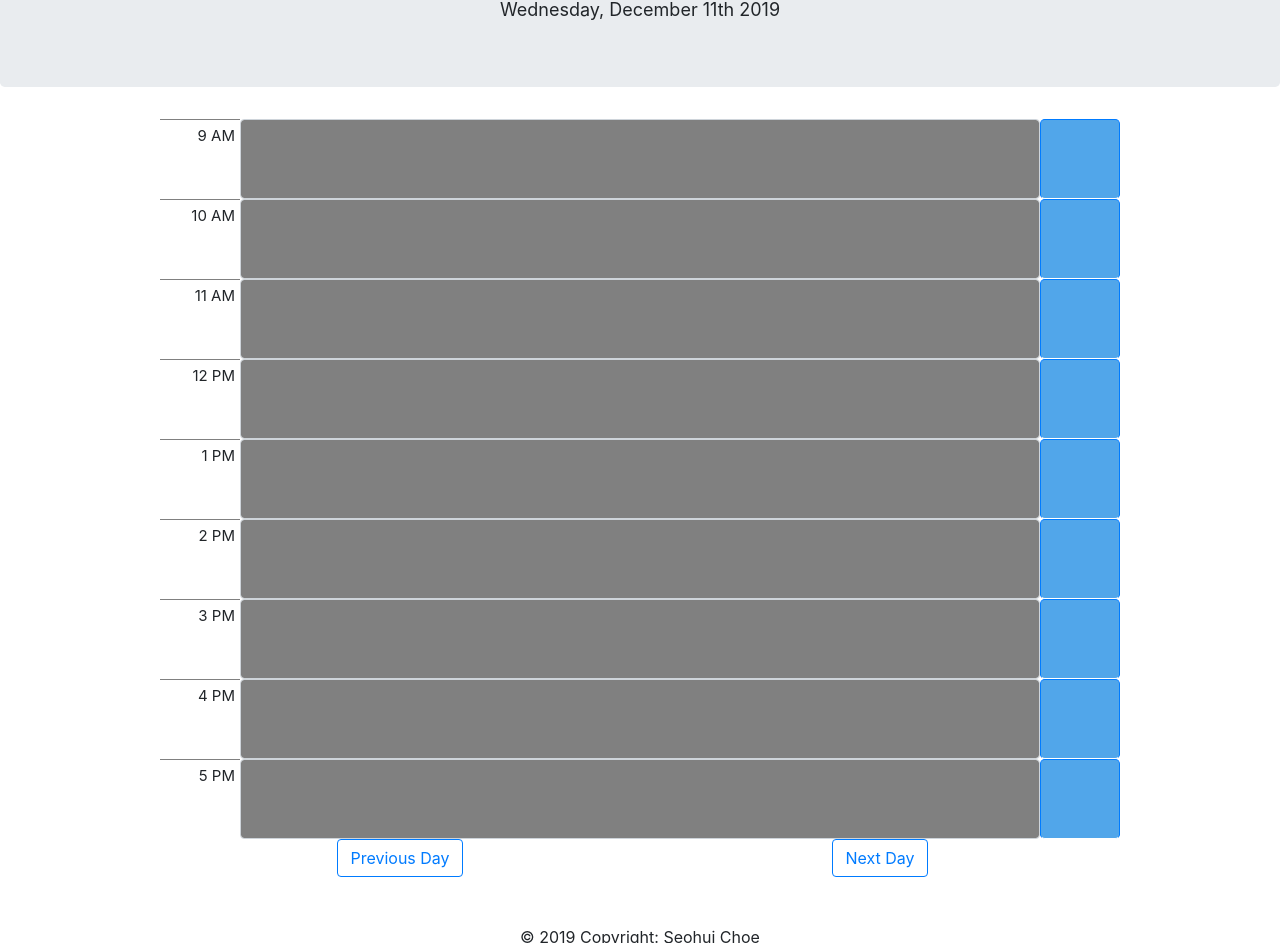
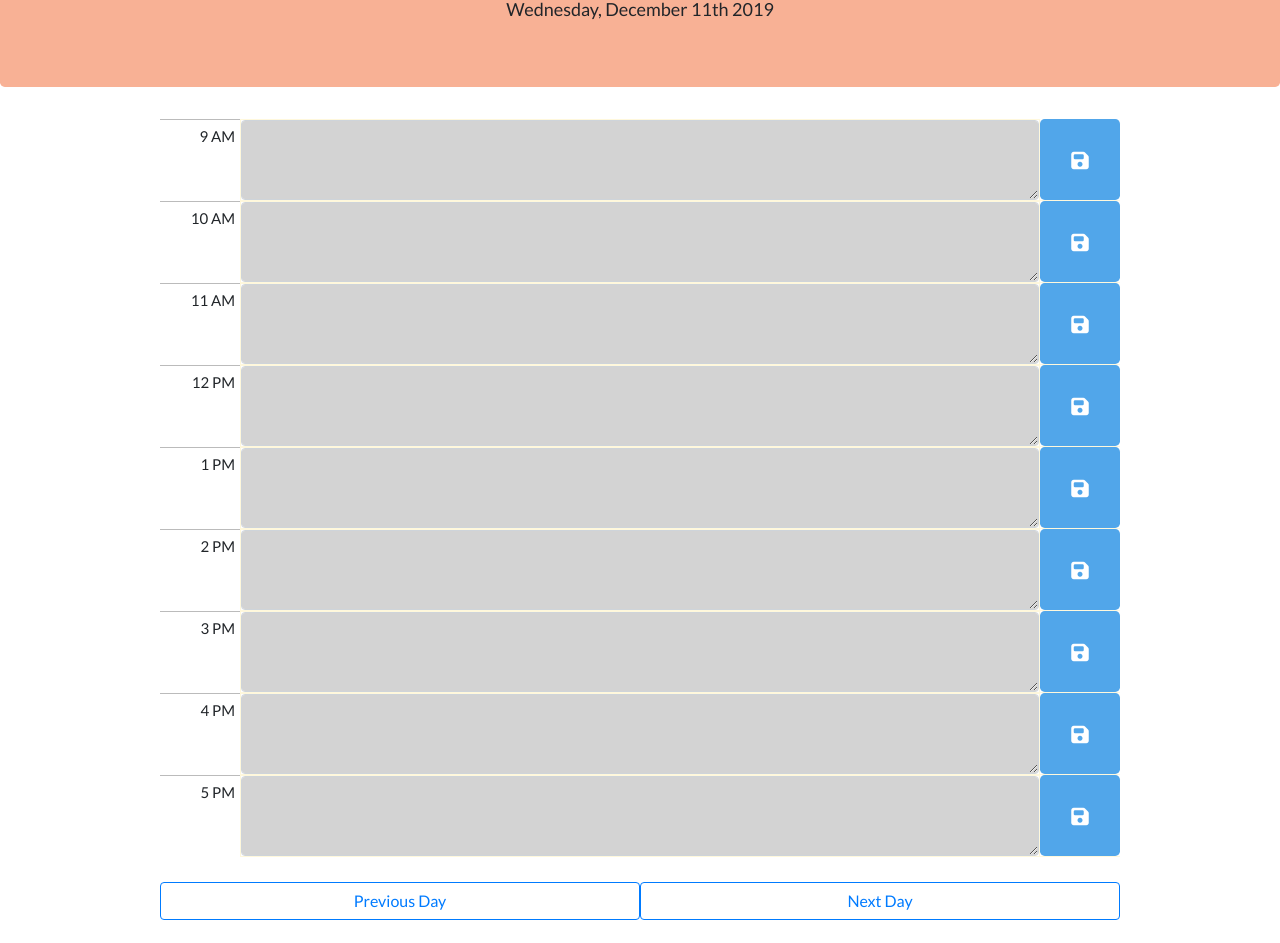
Before and after one commit to schoe14/Day-Planner, a plain HTML site: page index.html in a window 1280 px wide. Shown: the part 138-1081 px from the top of the page. Drawn offline with nearby package versions, Linux system fonts and the light colour scheme.

Commit message:
added working code for color-coding function and css

```diff
--- a/index.html
+++ b/index.html
@@ -10,107 +10,126 @@
     <link rel="stylesheet" href="https://stackpath.bootstrapcdn.com/bootstrap/4.4.1/css/bootstrap.min.css"
         integrity="sha384-Vkoo8x4CGsO3+Hhxv8T/Q5PaXtkKtu6ug5TOeNV6gBiFeWPGFN9MuhOf23Q9Ifjh" crossorigin="anonymous">
     <script src="https://cdnjs.cloudflare.com/ajax/libs/jquery/3.2.1/jquery.min.js"></script>
+    <link href="https://fonts.googleapis.com/css?family=Lato&display=swap" rel="stylesheet">
+    <script src="https://kit.fontawesome.com/0267c1aa62.js" crossorigin="anonymous"></script>
     <link rel="stylesheet" href="style.css">
     <title>Day Planner</title>
 </head>
 
 <body>
     <div class="jumbotron">
-        <div class="text-center" id="header">Work Day Scheduler</div>
-        <div class="text-center" id="today"></div>
+        <div class="top-container">
+            <div class="text-center" id="title">Work Day Scheduler <i class="far fa-calendar-alt"></i></div>
+            <div class="text-center" id="today"></div>
+        </div>
     </div>
 
-    <div class="container main" style="max-width: 960px;">
+    <div class="container-fluid main" style="max-width: 960px;">
         <div class="row">
             <div class="col-1 time" id="time1"></div>
             <div class="col-10">
-                <input class="form-control" type="text" id="todo1"></input>
+                <textarea class="form-control" rows="4" cols="50" id="todo1"> </textarea>
+                <!-- <input class="form-control" type="text" id="todo1"></input> -->
             </div>
-            <div class="col-1">
-                <button type="button" class="btn btn-primary btn-lg" id=""></button>
+            <div class="col-1 button">
+                <button type="button" class="btn btn-primary btn-lg"><i class="fas fa-save"></i></button>
             </div>
         </div>
         <div class="row">
             <div class="col-1 time" id="time2"></div>
             <div class="col-10">
-                <input class="form-control" type="text" id="todo2"></input>
+                <textarea class="form-control" rows="4" cols="50" id="todo2">                </textarea>
+
+                <!-- <input class="form-control" type="text" id="todo2"></input> -->
             </div>
-            <div class="col-1">
-                <button type="button" class="btn btn-primary btn-lg" id=""></button>
+            <div class="col-1 button">
+                <button type="button" class="btn btn-primary btn-lg"><i class="fas fa-save"></i></button>
             </div>
         </div>
         <div class="row">
             <div class="col-1 time" id="time3"></div>
             <div class="col-10">
-                <input class="form-control" type="text" id="todo3"></input>
+                <textarea class="form-control" rows="4" cols="50" id="todo3">                </textarea>
+
+                <!-- <input class="form-control" type="text" id="todo3"></input> -->
             </div>
-            <div class="col-1">
-                <button type="button" class="btn btn-primary btn-lg" id=""></button> </div>
+            <div class="col-1 button">
+                <button type="button" class="btn btn-primary btn-lg"><i class="fas fa-save"></i></button>
+            </div>
         </div>
         <div class="row">
             <div class="col-1 time" id="time4"></div>
             <div class="col-10">
-                <input class="form-control" type="text" id="todo4"></input>
+                <textarea class="form-control" rows="4" cols="50" id="todo4">                </textarea>
+
+                <!-- <input class="form-control" type="text" id="todo4"></input> -->
             </div>
-            <div class="col-1">
-                <button type="button" class="btn btn-primary btn-lg" id=""></button>
+            <div class="col-1 button">
+                <button type="button" class="btn btn-primary btn-lg"><i class="fas fa-save"></i></button>
             </div>
         </div>
         <div class="row">
             <div class="col-1 time" id="time5"></div>
             <div class="col-10">
-                <input class="form-control" type="text" id="todo5"></input>
+                <textarea class="form-control" rows="4" cols="50" id="todo5">                </textarea>
+
+                <!-- <input class="form-control" type="text" id="todo5"></input> -->
             </div>
-            <div class="col-1">
-                <button type="button" class="btn btn-primary btn-lg" id=""></button>
+            <div class="col-1 button">
+                <button type="button" class="btn btn-primary btn-lg"><i class="fas fa-save"></i></button>
             </div>
         </div>
         <div class="row">
             <div class="col-1 time" id="time6"></div>
             <div class="col-10">
-                <input class="form-control" type="text" id="todo6"></input>
+                <textarea class="form-control" rows="4" cols="50" id="todo6">                </textarea>
+
+                <!-- <input class="form-control" type="text" id="todo6"></input> -->
             </div>
-            <div class="col-1">
-                <button type="button" class="btn btn-primary btn-lg" id=""></button>
+            <div class="col-1 button">
+                <button type="button" class="btn btn-primary btn-lg"><i class="fas fa-save"></i></button>
             </div>
         </div>
         <div class="row">
             <div class="col-1 time" id="time7"></div>
             <div class="col-10">
-                <input class="form-control" type="text" id="todo7"></input>
+                <textarea class="form-control" rows="4" cols="50" id="todo7">                </textarea>
+
+                <!-- <input class="form-control" type="text" id="todo7"></input> -->
             </div>
-            <div class="col-1">
-                <button type="button" class="btn btn-primary btn-lg" id=""></button>
+            <div class="col-1 button">
+                <button type="button" class="btn btn-primary btn-lg"><i class="fas fa-save"></i></button>
             </div>
         </div>
         <div class="row">
             <div class="col-1 time" id="time8"></div>
             <div class="col-10">
-                <input class="form-control" type="text" id="todo8"></input>
+                <textarea class="form-control" rows="4" cols="50" id="todo8">                </textarea>
+
+                <!-- <input class="form-control" type="text" id="todo8"></input> -->
             </div>
-            <div class="col-1">
-                <button type="button" class="btn btn-primary btn-lg" id=""></button>
+            <div class="col-1 button">
+                <button type="button" class="btn btn-primary btn-lg"><i class="fas fa-save"></i></button>
             </div>
         </div>
         <div class="row">
             <div class="col-1 time" id="time9"></div>
             <div class="col-10">
-                <input class="form-control" type="text" id="todo9"></input>
+                <textarea class="form-control" rows="4" cols="50" id="todo9">                </textarea>
+
+                <!-- <input class="form-control" type="text" id="todo9"></input> -->
             </div>
-            <div class="col-1">
-                <button type="button" class="btn btn-primary btn-lg" id=""></button>
+            <div class="col-1 button">
+                <button type="button" class="btn btn-primary btn-lg"><i class="fas fa-save"></i></button>
             </div>
         </div>
-        <div class="row">
-
+        <div class="row buttons">
             <div class="col-6 text-center">
                 <button type="button" class="btn btn-outline-primary" id="Previous">Previous Day</button>
             </div>
-
             <div class="col-6 text-center">
                 <button type="button" class="btn btn-outline-primary" id="Next">Next Day</button>
             </div>
-
         </div>
     </div>
 
--- a/script.js
+++ b/script.js
@@ -1,7 +1,5 @@
 $(document).ready(function () {
-
     var startDate = moment();
-
     var values = [
         {
             timeVal: null,
@@ -50,7 +48,19 @@ $(document).ready(function () {
         }
     ]
 
-    // Display current day & date and times for the scheduler
+    // Display sticky header that shows today's day & date when scroll down
+    window.onscroll = function () { displayHeader() };
+    var header = document.getElementById("today");
+    var sticky = header.offsetTop;
+    function displayHeader() {
+        if (window.pageYOffset > sticky) {
+            header.classList.add("sticky");
+        } else {
+            header.classList.remove("sticky");
+        }
+    }
+
+    // Display current day & date and hours for the scheduler
     function setTimes() {
         let currentDay = startDate.format('dddd');
         let currentDate = startDate.format('MMMM Do YYYY');
@@ -62,58 +72,34 @@ $(document).ready(function () {
 
         values.forEach(function (element) {
             let temp = startDate.clone().startOf('day').add(hours, 'hours');
-            // element.timeVal.text(startDate.startOf('day').add(hours, 'hours'));
             element.timeVal = temp;
-            // console.log(element.timeVal);
             element.timeEl.text(temp.format("h A"));
-            // element.timeEl.text(element.timeVal.format("h A"));
             element.timeEl.attr("value", today);
             hours++;
-
-        })
-
-        values.forEach(function (element) {
-            console.log(element.timeVal);
         })
     }
 
-    // Dinamically display colors associated with time
+    // Dinamically display colors associated with each hour
     function colorCode() {
         values.forEach(function (element) {
             element.todoEl.css("height", "80px");
 
-            let then = element.timeVal.format("MMM Do YY");
-            let now = moment().format("MMM Do YY");
+            // Comparing each hour on the scheduler and current time in that day
+            let eachHour = element.timeVal.format("H");
+            let currentTime = startDate.format("H");
 
-            // if (then.isBefore(now) == true) {
-            //     element.todoEl.css("background-color", "gray");
-            // }
-            // else if (then.diff(now, "hours") < 1) {
-            //     element.todoEl.css("background-color", "red");
-            //     console.log(then.diff(now, "minutes") < 60)
-            // }
+            // Comparing day on the scheduler and today
+            let then = startDate.format("YYYY-MM-DD");
+            let now = moment().format("YYYY-MM-DD");
 
-            // console.log(element.timeVal.format("H"));
-            // console.log(startDate.format("H"));
-            console.log(now);
-            console.log(then);
-            console.log(now > then);
-
-
-            // if(now > then) {
-            //     console
-            // }
-
-            if (element.timeVal.format("H") - startDate.format("H") < 0) {
-                element.todoEl.css("background-color", "gray");
+            if ((eachHour - currentTime < 0 && now == then) || now > then == true) {
+                element.todoEl.css("background-color", "#d3d3d3");
             }
-
-            else if (element.timeVal.format("H") - startDate.format("H") == 0) {
-                element.todoEl.css("background-color", "red");
+            else if (eachHour - currentTime == 0 && now == then) {
+                element.todoEl.css("background-color", "#FF6347");
             }
             else {
-                element.todoEl.css("background-color", "green");
-
+                element.todoEl.css("background-color", "#90ee90");
             }
         })
     }
@@ -123,8 +109,7 @@ $(document).ready(function () {
 
     // If a button is clicked, input will be saved in local storage
     $(".btn-primary").on("click", function (e) {
-        let userInput = $(this).closest('div.row').find("input[class='form-control']").val();
-        // let timeForTodo = $(this).closest('div.row').find('.time').text() + ", " + today;
+        let userInput = $(this).closest('div.row').find("textarea[class='form-control']").val().trim();
         let timeTargeted = $(this).closest('div.row').find('.time');
         let timeForTodo = timeTargeted.text() + ", " + timeTargeted.attr("value");
 
@@ -133,10 +118,9 @@ $(document).ready(function () {
         for (var i = 0; i < arr.length; i++) {
             if (arr[i].time == timeForTodo) arr.splice(i, 1);
         }
+
         arr.push({ "time": timeForTodo, "todo": userInput });
         localStorage.setItem("data", JSON.stringify(arr));
-        console.log(timeForTodo);
-        console.log(userInput);
     })
 
     // Display stored todos in input fields even when the application is refreshed
@@ -153,9 +137,8 @@ $(document).ready(function () {
         });
     }
 
-
     $(".btn-outline-primary").on("click", function (e) {
-        let btnValue = $(e.target).text();
+        let btnValue = $(this).text();
         if (btnValue == "Previous Day") {
             this.startDate = startDate.subtract(1, "days");
         }
@@ -165,15 +148,7 @@ $(document).ready(function () {
         setTimes();
         colorCode();
         displayTodos();
-        values.forEach(function (e) {
-            console.log(e.timeVal)
-        })
     })
-
-
-
-
-    // localStorage.clear();
 
     setTimes();
     colorCode();
--- a/style.css
+++ b/style.css
@@ -1,4 +1,32 @@
-#header {
+html, body {
+    width: 100%;
+    height: 100%;
+    margin: 0px;
+    padding: 0px;
+    font-family: 'Lato', sans-serif;
+}
+
+.sticky {
+    position: fixed;
+    top: 0;
+    right: 0;
+    left: 0;
+    background-color: #F8B195;
+    width: 100%;
+    z-index: 10;
+    padding: 5px;
+}
+
+.sticky+.content {
+    padding-top: 102px;
+}
+
+.jumbotron {
+    width:100%;
+    background-color: #F8B195;
+}
+
+#title {
     font-size: 40px;
     padding: 5px;
 }
@@ -16,21 +44,85 @@
     padding: 0 !important;
 }
 
+.col-10 {
+    border: solid 1px cornsilk;
+}
+
 .form-control {
     color: black !important;
+    line-height: 1em;
+}
 
+.button {
+    border-bottom: solid 1px cornsilk;
 }
 
 .time {
     font-size: 15px;
     padding: 5px !important;
     text-align: right;
-    border-top: solid 1px grey;
+    border-top: solid 1px #BBBBBB;
+}
+
+.btn:focus, .btn:active, .btn:hover, .form-control:focus {
+    outline: none !important;
+    box-shadow: none;
 }
 
 .btn-primary {
+    padding: 0 !important;
+    color: white;
+    border: none;
     height: 100%;
     width: 100%;
-    border-bottom: solid 1px;
     background-color: #51a6ea;
 }
+
+.btn-primary:focus, .btn-primary:active {
+    background-color: #51a6ea;
+}
+
+.btn-primary:hover {
+    background-color: #297CA0;
+}
+
+.buttons {
+    margin-top: 25px;
+}
+
+.btn-outline-primary {
+    height: 100%;
+    width: 100%;
+}
+
+.btn-outline-primary:hover {
+    background-color: #51a6ea;
+}
+
+.page-footer {
+    background-color: #F8B195;
+}
+
+@media only screen and (max-width: 424px) {
+    .time {
+        padding: 0 !important;
+        text-align: center;
+    }
+}
+
+@media only screen and (max-width: 1024px) {
+    .sticky {
+        padding-top: 12px;
+    }
+}
+
+@media (hover:none), (hover:on-demand) {
+    .btn-outline-primary:hover {
+        background: none;
+        color: #007bff;
+    }
+    .btn-primary:hover {
+        background: #51a6ea;
+        color: white;
+    }
+}
```
